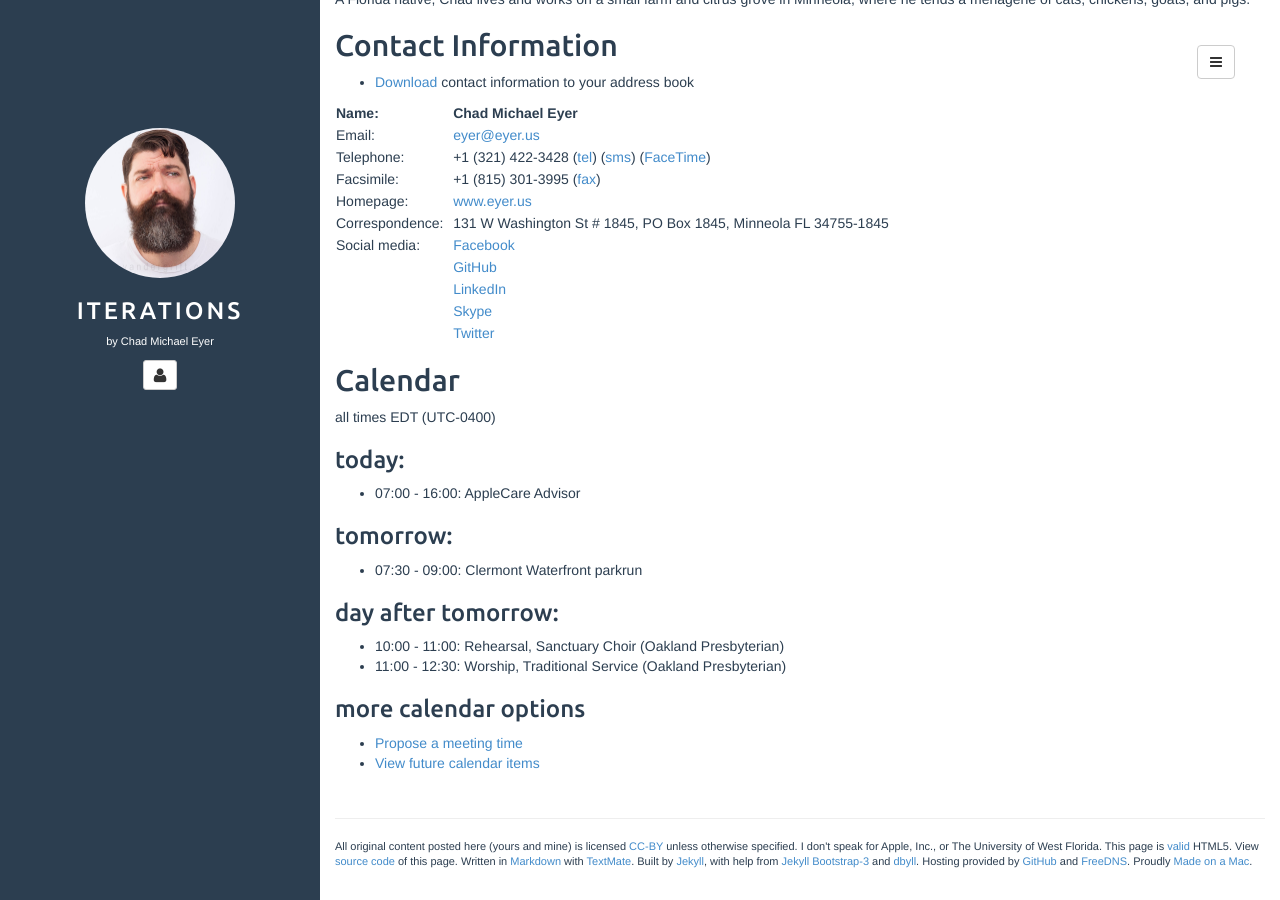
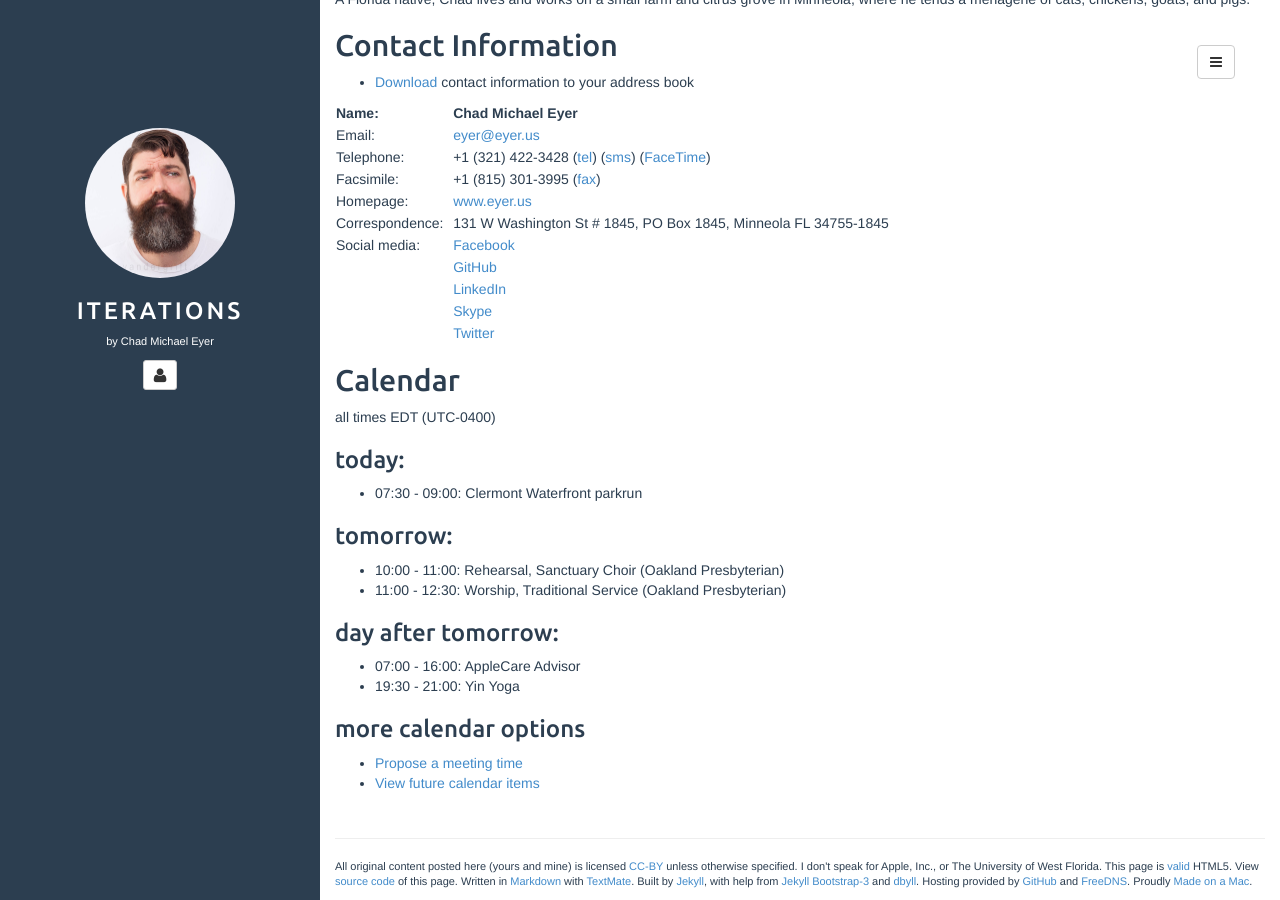
Before and after one commit to chadmichaeleyer/chadmichaeleyer.github.io, a Jekyll site: the page built from about.md, in a window 1280 px wide and 900 px high, scrolled down 1070 px. Built offline with Jekyll 4.4.1, drawn with Linux system fonts in a browser that asks for light colours.

Commit message:
calendar update

```diff
--- a/calendar.markdown
+++ b/calendar.markdown
@@ -2,13 +2,14 @@ all times EDT (UTC-0400)
 
 ### today:
 
-* 07:00 - 16:00: AppleCare Advisor
+* 07:30 - 09:00: Clermont Waterfront parkrun
 
 ### tomorrow:
 
-* 07:30 - 09:00: Clermont Waterfront parkrun
+* 10:00 - 11:00: Rehearsal, Sanctuary Choir (Oakland Presbyterian)
+* 11:00 - 12:30: Worship, Traditional Service (Oakland Presbyterian)
 
 ### day after tomorrow:
 
-* 10:00 - 11:00: Rehearsal, Sanctuary Choir (Oakland Presbyterian)
-* 11:00 - 12:30: Worship, Traditional Service (Oakland Presbyterian)
+* 07:00 - 16:00: AppleCare Advisor
+* 19:30 - 21:00: Yin Yoga
```
Also changed, not shown: calendar-year.markdown (+6 -4 lines).
